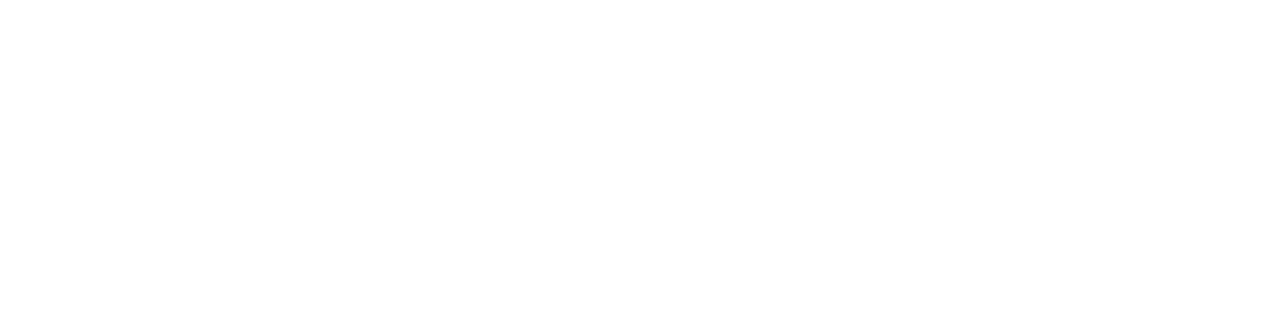
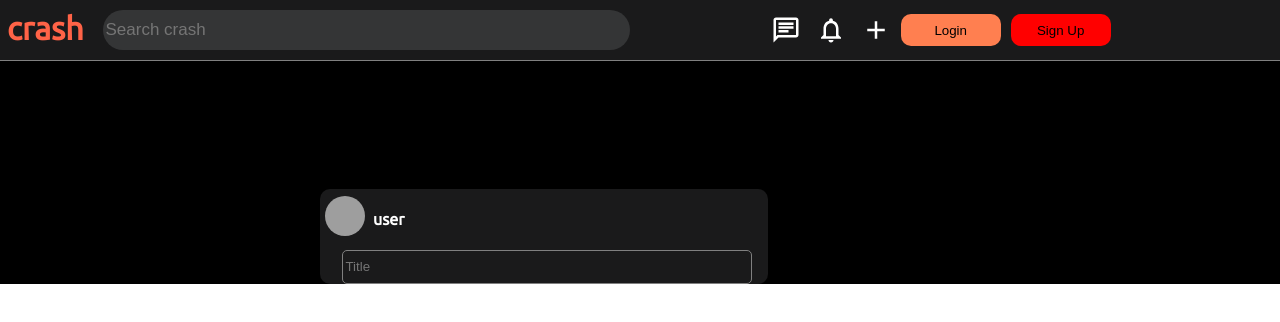
Before and after one commit to KlassiC-Man/crash, a React (Create React App) app: page /submit in a window 1280 px wide. Before the commit this address led to /login. Shown: the top 322 px of the page. Built offline with nearby package versions, Linux system fonts and the light colour scheme; grey boxes are pictures that could not be loaded.

Commit message:
Couldnt do much but secondary stuff

```diff
--- /dev/null
+++ b/src/screens/Submit/Submit.css
@@ -0,0 +1,3 @@
+.submit {
+    height: 100vh;
+}
--- a/src/screens/Submit/Submit.js
+++ b/src/screens/Submit/Submit.js
@@ -1,12 +1,17 @@
 import React from 'react';
 import { requireAuth } from '../../requireAuth';
+import Header from '../Home/components/Header';
+import Body from './components/Body';
+import './Submit.css';
 
 function Submit() {
     return (
-        <div>
-            Submit Page
+        <div className='submit' style={{height: '100%',display: 'flex', flexDirection: 'column', background: 'black'}}>
+            {/*It will have the same header as the home page!!!!!*/}
+            <Header />
+            <Body />
         </div>
     )
 }
 
-export default requireAuth(Submit);
+export default Submit;
--- /dev/null
+++ b/src/screens/Submit/components/Body.css
@@ -0,0 +1,43 @@
+.submitBody {
+    color: #fff;
+    display: flex;
+    flex-direction: column;
+    width: 35%;
+    height: 50%;
+    background: #1A1A1B;
+    margin-top: 10%;
+    margin-left: 25%;
+    border-radius: 10px;
+}
+
+.submitBodyTop {
+    display: flex;
+    flex-direction: row;
+}
+
+.submitBodyTopAvatar {
+    margin: 5px;
+    margin-top: 7px;
+}
+
+.submitBodyTop > h4 {
+    margin-left: 3px;
+}
+
+.submitBodyMiddle {
+    align-self: center;
+    width: 90%;
+}
+
+.submitBodyMiddle > input {
+    border: 1px solid gray;
+    width: 100%;
+    background: transparent;
+    color: #fff;
+    border-radius: 5px;
+    height: 30px;
+}
+
+.submitBodyMiddle > input:focus {
+    outline: 0
+}
--- /dev/null
+++ b/src/screens/Submit/components/Body.js
@@ -0,0 +1,24 @@
+import { Avatar } from '@material-ui/core';
+import React, { useState } from 'react';
+import { auth } from '../../../firebase';
+import './Body.css';
+
+function Body() {
+    const user = auth.currentUser;
+
+    const [title, setTitle] = useState('');
+
+    return (
+        <div className='submitBody'>
+            <div className='submitBodyTop'>
+                <Avatar className='submitBodyTopAvatar' src={'https://external-content.duckduckgo.com/iu/?u=https%3A%2F%2Ftse2.mm.bing.net%2Fth%3Fid%3DOIP.XcANdtdmW-8NsCuuUYR7rwHaE8%26pid%3DApi&f=1'} />
+                <h4>user</h4>
+            </div>
+            <div className='submitBodyMiddle'>
+                <input type='text' placeholder='Title' value={title} onChange={e => setTitle(e.target.value)} />
+            </div>
+        </div>
+    )
+}
+
+export default Body;
```
